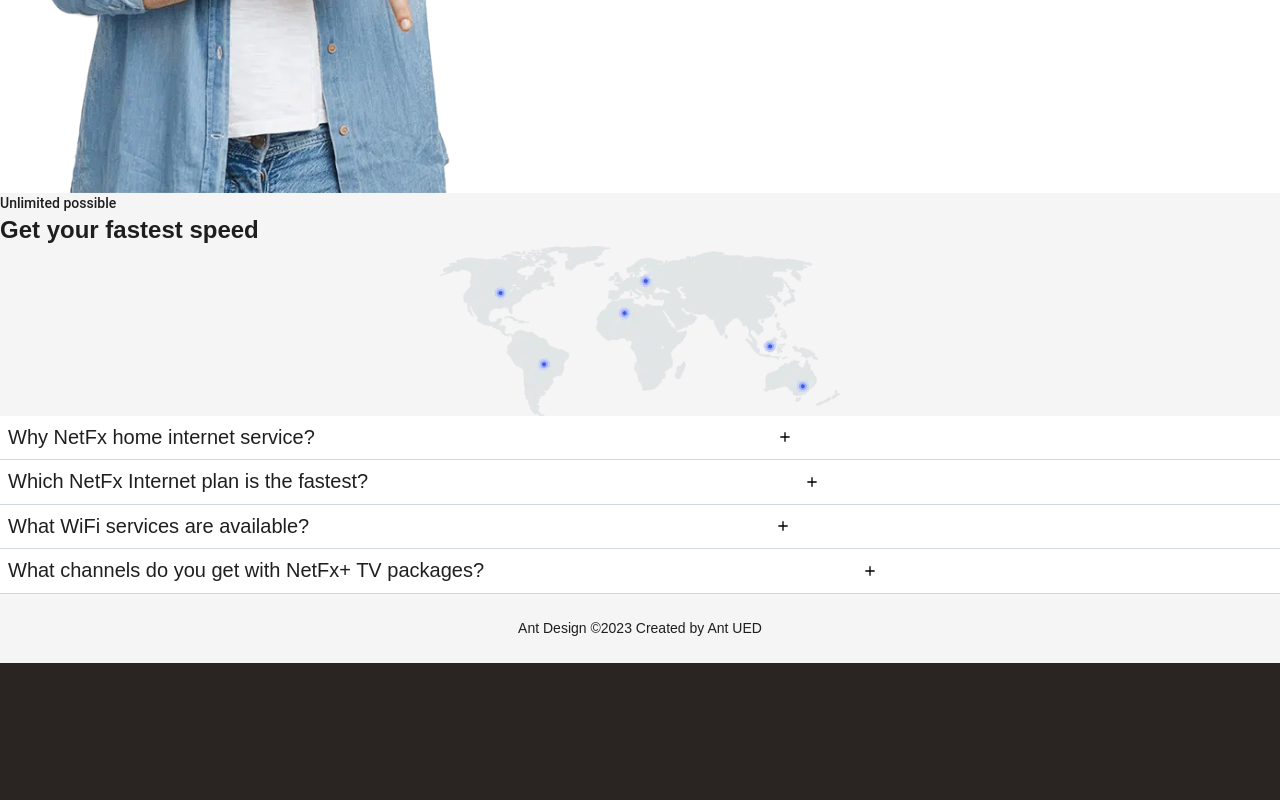
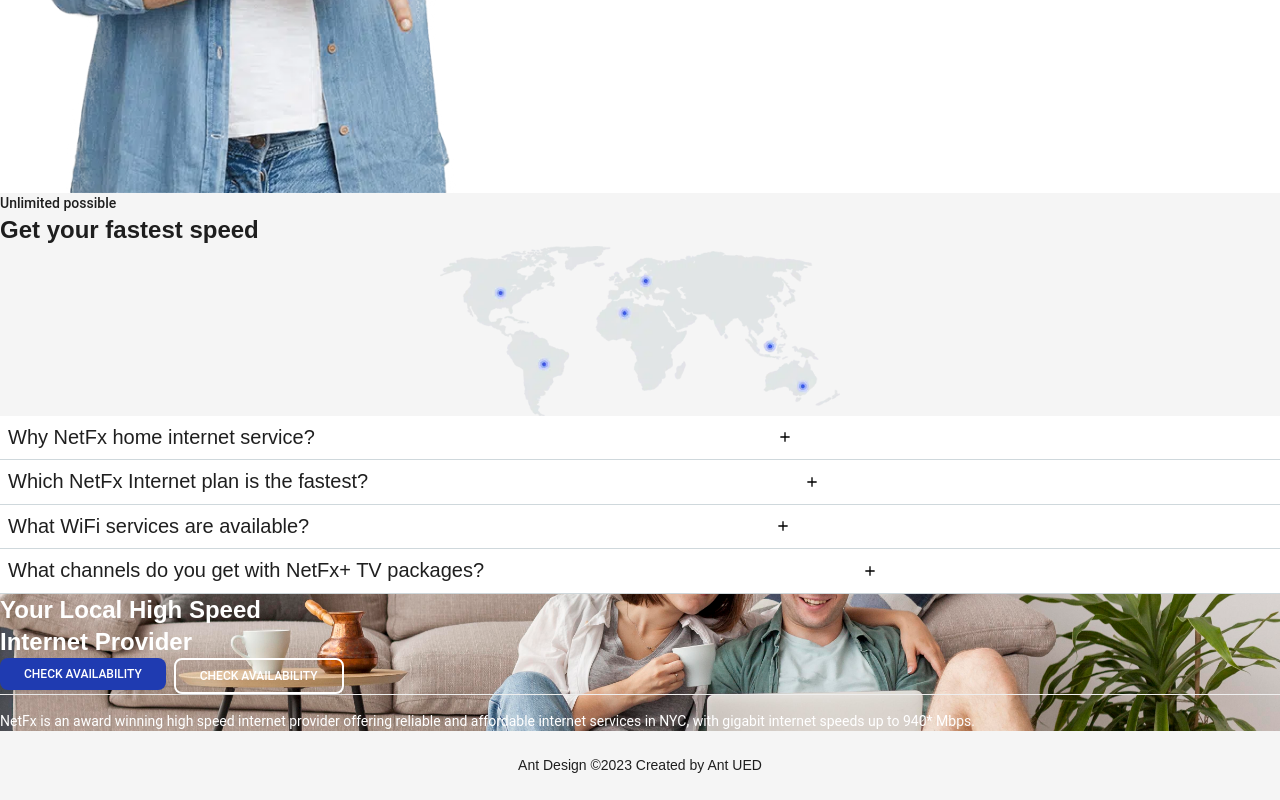
Before and after one commit to nazmul162001/Internet-Service-Provider_Client, a Next.js app: page / in a window 1280 px wide. Shown: the part 718-1518 px from the top of the page. Before the commit the page ends 1381 px from the top, so only its background shows below. Built offline with nearby package versions, Linux system fonts and the light colour scheme.

Commit message:
added one extra section

```diff
--- /dev/null
+++ b/components/HomePage/ExtraSection/Extra.tsx
@@ -0,0 +1,35 @@
+import PrimaryButton from '../../Button/PrimaryButton'
+
+const Extra = () => {
+  return (
+    <section
+      className='my-10 w-full h-[80vh] flex flex-col justify-center pl-16'
+      style={{
+        background: `url('/couple.jpg')`,
+        backgroundSize: 'cover',
+        backgroundPosition: 'center',
+        backgroundRepeat: 'no-repeat',
+      }}
+    >
+      <div className='w-full md:w-1/3'>
+        <h1 className='text-white text-2xl md:text-3xl lg:text-4xl font-bold'>
+          Your Local High Speed <br /> Internet Provider
+        </h1>
+        <div className='my-3 flex gap-2 pb-4'>
+          <PrimaryButton title='Check Availability' bgColor='bg_two' />
+          <PrimaryButton title='Check Availability' bgColor='border' />
+        </div>
+        <hr className='' />
+        <div className='pt-4'>
+          <p className=' text-white text-left font-normal font-sans text-sm'>
+            NetFx is an award winning high speed internet provider offering
+            reliable and affordable internet services in NYC, with gigabit
+            internet speeds up to 940* Mbps.
+          </p>
+        </div>
+      </div>
+    </section>
+  )
+}
+
+export default Extra
--- a/components/HomePage/Home.jsx
+++ b/components/HomePage/Home.jsx
@@ -1,4 +1,5 @@
 import Banner from './Banner/Banner'
+import Extra from './ExtraSection/Extra'
 import Faq from './Faq/Faq'
 
 const Home = () => {
@@ -6,6 +7,7 @@
     <section className='w-full'>
       <Banner />
       <Faq />
+      <Extra />
     </section>
   )
 }
--- a/src/styles/globals.css
+++ b/src/styles/globals.css
@@ -203,7 +203,7 @@
 }
 
 .btn-41 {
-  border: 2px solid rgb(255, 255, 255);
+  /* border: 2px solid rgb(255, 255, 255); */
   z-index: 1;
   color: white;
   /* background: #007bff; */
@@ -220,6 +220,9 @@
 }
 .bg_two:after {
   background-color: #4ddffd;
+}
+.border {
+  border: 2px solid rgb(255, 255, 255);
 }
 
 .btn-41:after {
```
Also changed, not shown: public/couple.jpg (added), public/extra.png (added).
